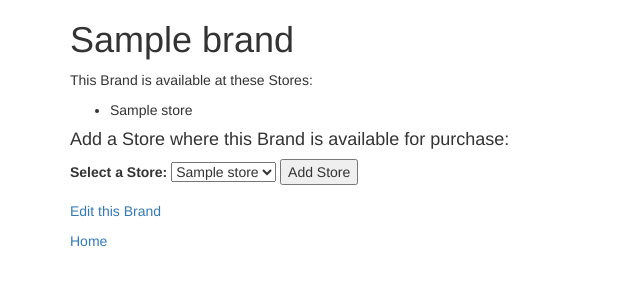
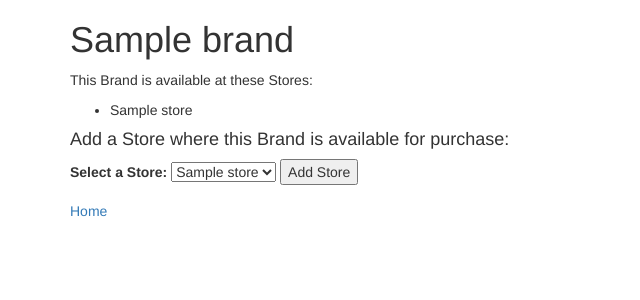
Before and after one commit to evanb2/Assessment4, a PHP site: template views/brand.twig in a window 1280 px wide. Shown: the top 300 px of the page, without its empty margins (0-640 px from the left). Run offline with PHP 8.4, Linux system fonts and the light colour scheme; the template is opened without the code that fills it: most values are stand-ins (such as "Sample title", 1, 10 or a date in 2020); some libraries are stand-ins or nearby versions.

Commit message:
remove edit brands

```diff
--- a/views/brand.twig
+++ b/views/brand.twig
@@ -29,7 +29,6 @@
             </select>
             <button type='submit'>Add Store</button>
         </form>
-        <p><a href='/brands/{{ brand.getId }}/edit'>Edit this Brand</a></p>
         <p><a href='/'>Home</a></p>
     </div>
 </body>
```
